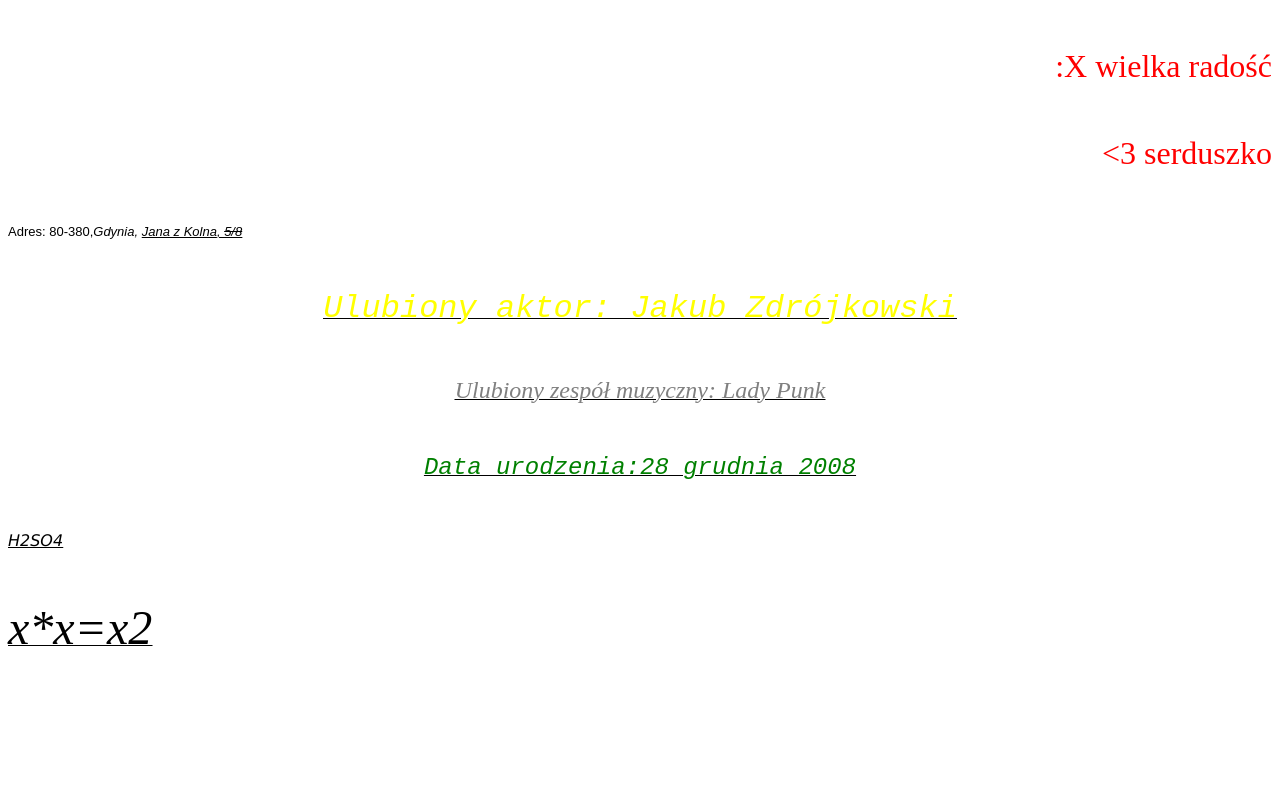
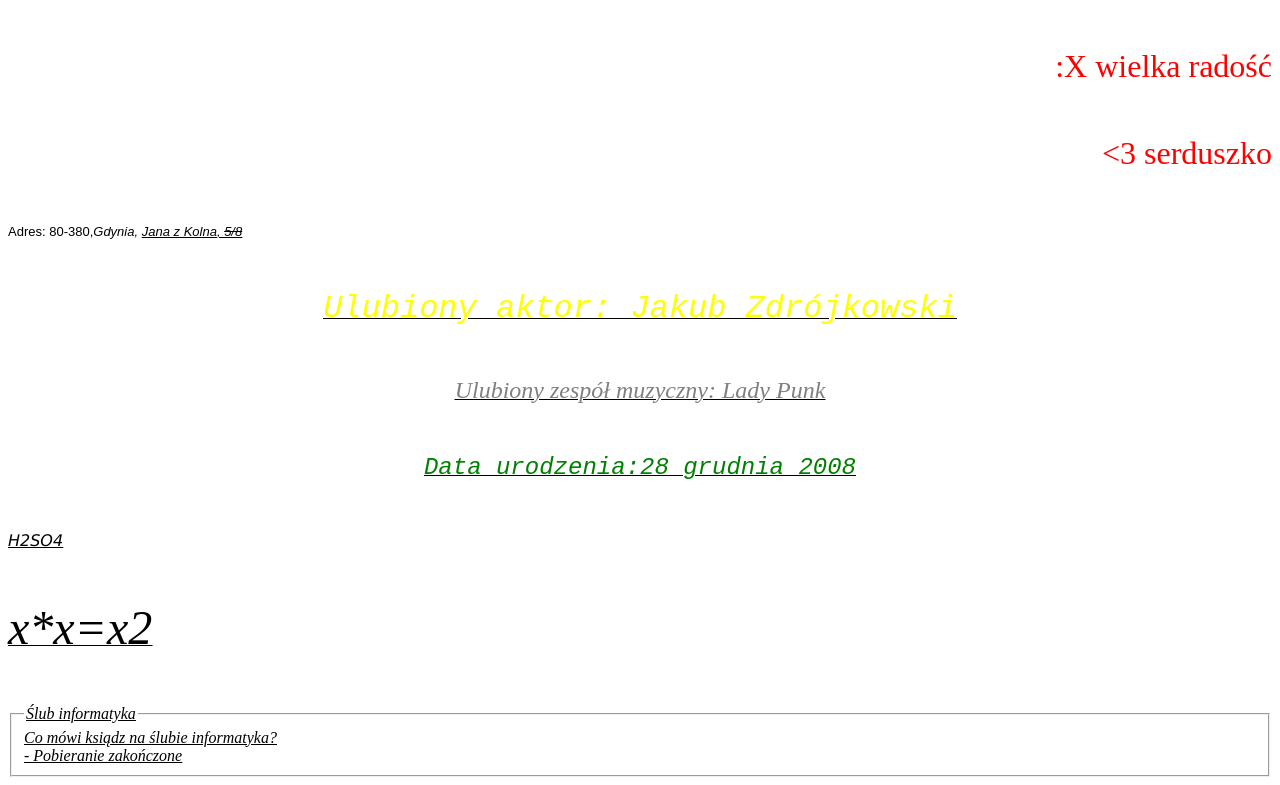
Before and after one commit to mikolajklonowski2f/witryny-i-aplikacje, a plain HTML site: page index.html in a window 1280 px wide. Shown: the part 1384-2169 px from the top of the page. Before the commit the page ends 2089 px from the top, so only its background shows below. Drawn offline with Linux system fonts and the light colour scheme.

Commit message:
Update index.html

```diff
--- a/index.html
+++ b/index.html
@@ -32,6 +32,10 @@ Mikołaj Klonowski
 <p align="center"> <font color="green" size="5" face="Courier New"> Data urodzenia:28 grudnia 2008 </font>  <p> <br>
 <p align="left"> <font color="black" size="3" face="Verdana"> H2SO4 </font>  <p> <br>
 <p align="left"> <font color="black" size="7" face="Times New Roman"> x*x=x2 </font>  <p> <br>
+	<FIELDSET> <LEGEND> Ślub informatyka </LEGEND>
+		Co mówi ksiądz na ślubie informatyka?<br>
+- Pobieranie zakończone<br>
+</FIELDSET>
 
 	</body>
 </html>
```
